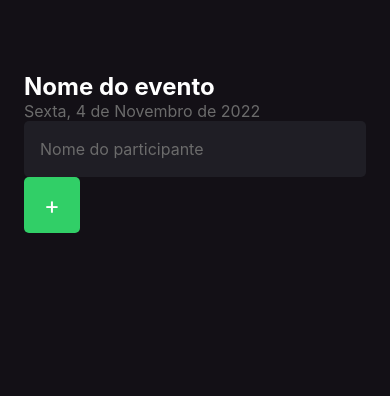
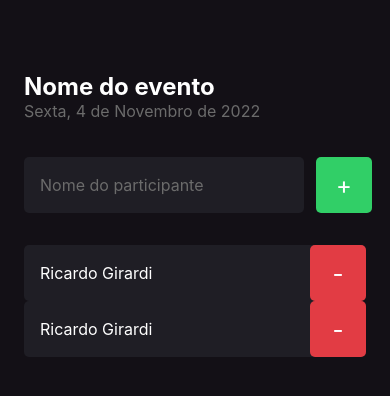
Before and after one commit to girardi1994/Rocketseat-react-native-, a React Native app: screen / in a window 390 px wide. Shown: the top 396 px of the page. Built offline with nearby package versions, Linux system fonts and the light colour scheme.

Commit message:
componentes

```diff
--- /dev/null
+++ b/src/components/Participant/index.tsx
@@ -0,0 +1,15 @@
+import { View, Text, TouchableOpacity } from "react-native";
+import { styles } from "./styles";
+export function Participant(){
+  return(
+    <View style={styles.container}>
+      <Text style={styles.name}>Ricardo Girardi</Text>
+
+      <TouchableOpacity style={styles.button}>
+      <Text style={styles.buttonText}>
+        -
+      </Text>
+    </TouchableOpacity>
+    </View>
+  )
+}
--- /dev/null
+++ b/src/components/Participant/styles.ts
@@ -0,0 +1,32 @@
+import { StyleSheet } from "react-native";
+
+export const styles = StyleSheet.create({
+container:{
+  width: '100%',
+  backgroundColor: '#1F1E25',
+  borderRadius:5,
+  flexDirection:'row',
+  alignItems:'center',
+
+
+},
+name: {
+  color: '#fff',
+  flex: 1,
+  fontSize:16,
+  marginLeft:16,
+
+},
+  buttonText:{
+    color: '#fff',
+    fontSize:24
+  },
+  button:{
+    width: 56,
+    height: 56,
+    borderRadius: 5,
+    backgroundColor: '#E23C44',
+    alignItems:"center",
+    justifyContent: "center",
+  },
+})
--- a/src/screens/Home/index.tsx
+++ b/src/screens/Home/index.tsx
@@ -1,5 +1,6 @@
 import { Text, View, TextInput, TouchableOpacity} from "react-native";
 import {styles} from './styles'
+import { Participant } from "../../components/Participant";
 export default function Home(){
   function handleParticipantAdd(){
     console.log("Você clicou no botão adicionar!")
@@ -11,6 +12,7 @@ export default function Home(){
 
     <Text style={styles.eventDate}>Sexta, 4 de Novembro de 2022</Text>
 
+    <View style={styles.form}>
     <TextInput
     style={styles.input}
     placeholder="Nome do participante"
@@ -22,5 +24,9 @@ export default function Home(){
       </Text>
     </TouchableOpacity>
     </View>
+
+    <Participant />
+    <Participant />
+    </View>
   )
 }
--- a/src/screens/Home/styles.ts
+++ b/src/screens/Home/styles.ts
@@ -17,12 +17,14 @@ export const styles =StyleSheet.create({
         fontSize: 16
   },
   input:{
+    flex: 1,
     height: 56,
     backgroundColor: '#1F1E25',
     borderRadius: 5,
     color: '#fff',
     padding: 16,
-    fontSize: 16
+    fontSize: 16,
+    marginRight: 12,
   },
   buttonText:{
     color: '#fff',
@@ -35,5 +37,12 @@ export const styles =StyleSheet.create({
     backgroundColor: '#31cf67',
     alignItems:"center",
     justifyContent: "center",
+  },
+  form:{
+    width:'100%',
+    flexDirection: 'row',
+    marginTop: 36,
+    marginBottom: 32,
+
   }
   });
```
